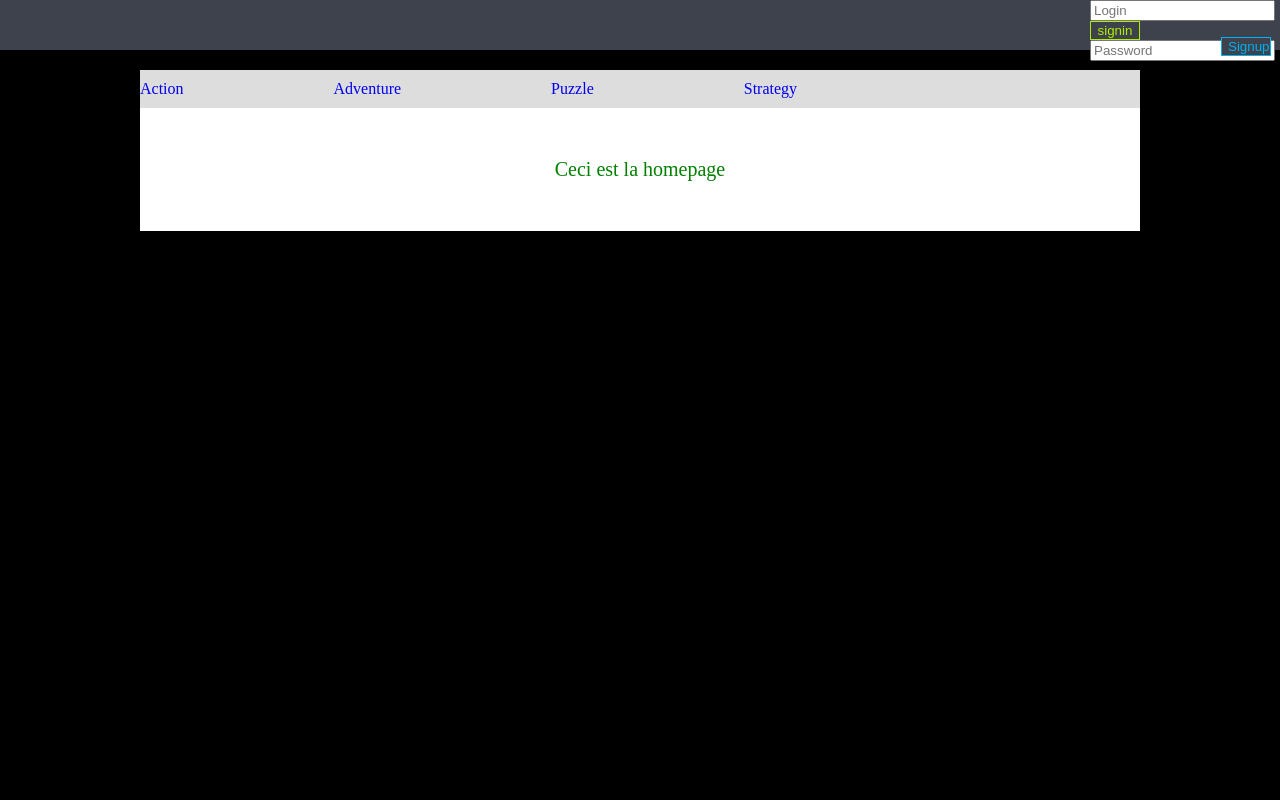
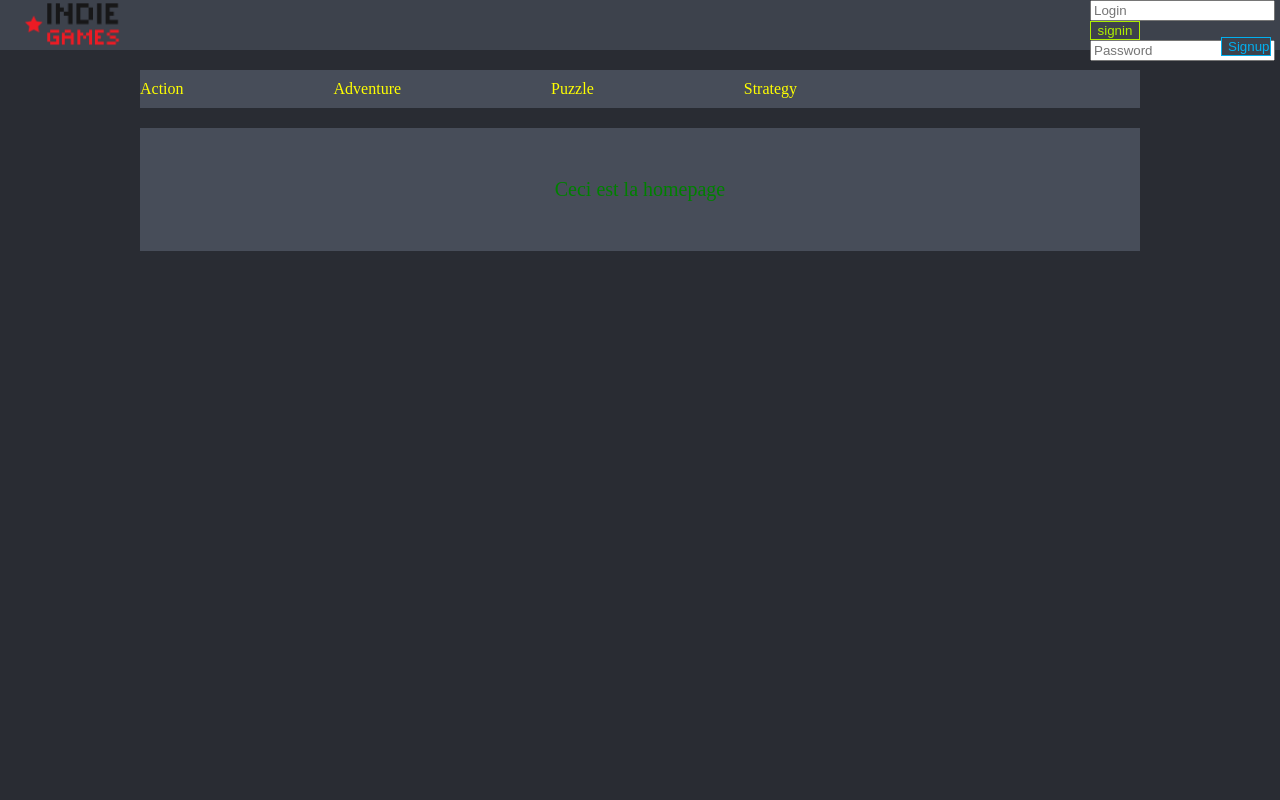
Before and after one commit to roxteddy/42-shop, a PHP site: page / in a window 1280 px wide. Run offline with PHP 8.4, Linux system fonts and the light colour scheme.

Commit message:
graphic enhancement

```diff
--- a/css/styles.css
+++ b/css/styles.css
@@ -1,11 +1,17 @@
 body		{
-			background-color: black;
+			background-color: #292C33;
 			padding: 0;
 			margin: 0;
 			}
+a			{
+			color: yellow;
+			text-decoration: none;
+			}
 #banner     {
 			border:1 solid black;
-			background-color: #3d424c;
+			background: #3d424c url("../img/logo.png") no-repeat;
+			background-size: contain;
+			background-position: 20px;
 			width: 100%;
 			height: 50px;
 			margin: 0 auto 20 auto;
@@ -47,9 +53,9 @@ body		{
 			}
 #menu		{
 			border:1 solid black;
-			background-color: #dddddd;
+			background-color: #474D59;
 			width: 1000px;
-            margin: 0 auto 0 auto;
+            margin: 0 auto 20 auto;
 			}
 div.cat		{
 			margin: 10 150 10 auto;
@@ -58,7 +64,7 @@ div.cat		{
 			}
 #content    {
             border:1 solid black;
-            background-color: #ffffff;
+            background-color: #474D59;
             width: 1000px;
             margin: 0 auto 0 auto;
             }
--- a/index.php
+++ b/index.php
@@ -9,8 +9,7 @@ if (isset($_POST["submit"]) and $_POST["submit"] === "signin")
 if (isset($_POST["submit"]) and $_POST["submit"] === "signout")
 	$_SESSION["id"] = "";
 if (isset($_POST["submit"]) and $_POST["submit"] === "addtocart")
-#	include "src/addtocart.php";
-print_r($_POST);
+	include "src/addtocart.php";
 ?>
 
 <html>
--- a/src/login0.php
+++ b/src/login0.php
@@ -7,4 +7,5 @@
 	<form method="get" action="index.php">
 		<input type="hidden" name="page" value="signup">
 		<input id="signup" type="submit" value="Signup">
+	</form>
 </div>
```
Also changed, not shown: img/logo.png (added).
